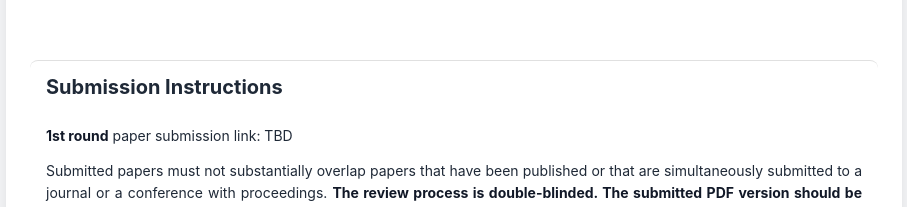
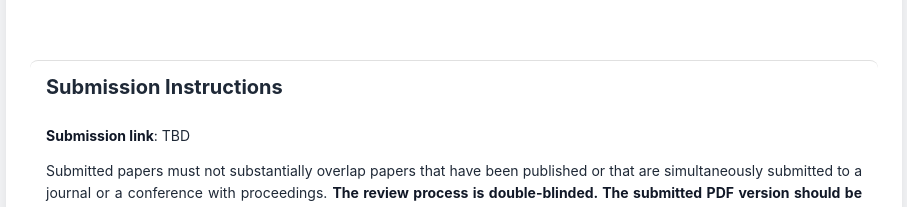
Before and after one commit to cpss26/cpss26.github.io, a plain HTML site: page index.html in a window 1280 px wide. Shown: the part 1281-1488 px from the top of the page, without its empty margins (186-1093 px from the left). Drawn offline with nearby package versions, Linux system fonts and the light colour scheme.

Commit message:
Fix submission link TBD

```diff
--- a/index.html
+++ b/index.html
@@ -306,8 +306,7 @@
       </div>
       <div class="p-4 text-justify text-sm leading-relaxed space-y-3">
         <p>
-          <strong class="text-gray-900">1st round</strong> paper submission
-          link: TBD
+          <strong class="text-gray-900">Submission link</strong>: TBD
           <!-- <a
             href="https://cpss2025.hotcrp.com/"
             target="_b"
```
